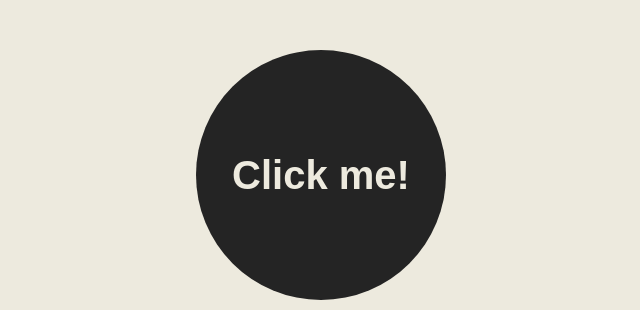
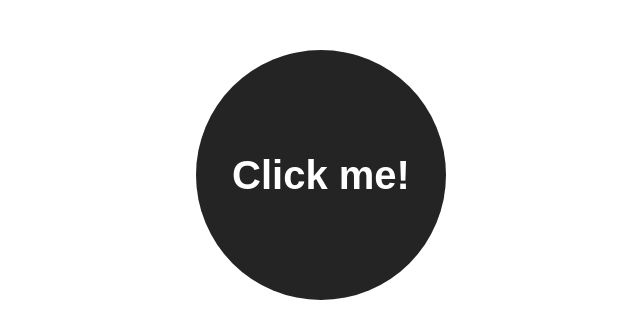
Before and after one commit to BenAllington95/rgba-color-generator-js, a plain HTML site: page index.html in a window 1280 px wide. Shown: the part 200-510 px from the top of the page, without its empty margins (319-959 px from the left). Drawn offline with nearby package versions, Linux system fonts and the light colour scheme; files that its build step writes are made by us from their sources.

Commit message:
Update style.scss

```diff
--- a/styles/style.scss
+++ b/styles/style.scss
@@ -1,7 +1,7 @@
 
 @import url('https://fonts.googleapis.com/css2?family=Poppins:wght@400;500;700;800&display=swap');
 
-$primaryCol : #EDEADE;
+$primaryCol : #fff;
 $secondaryCol : #242424;
 
 
```
